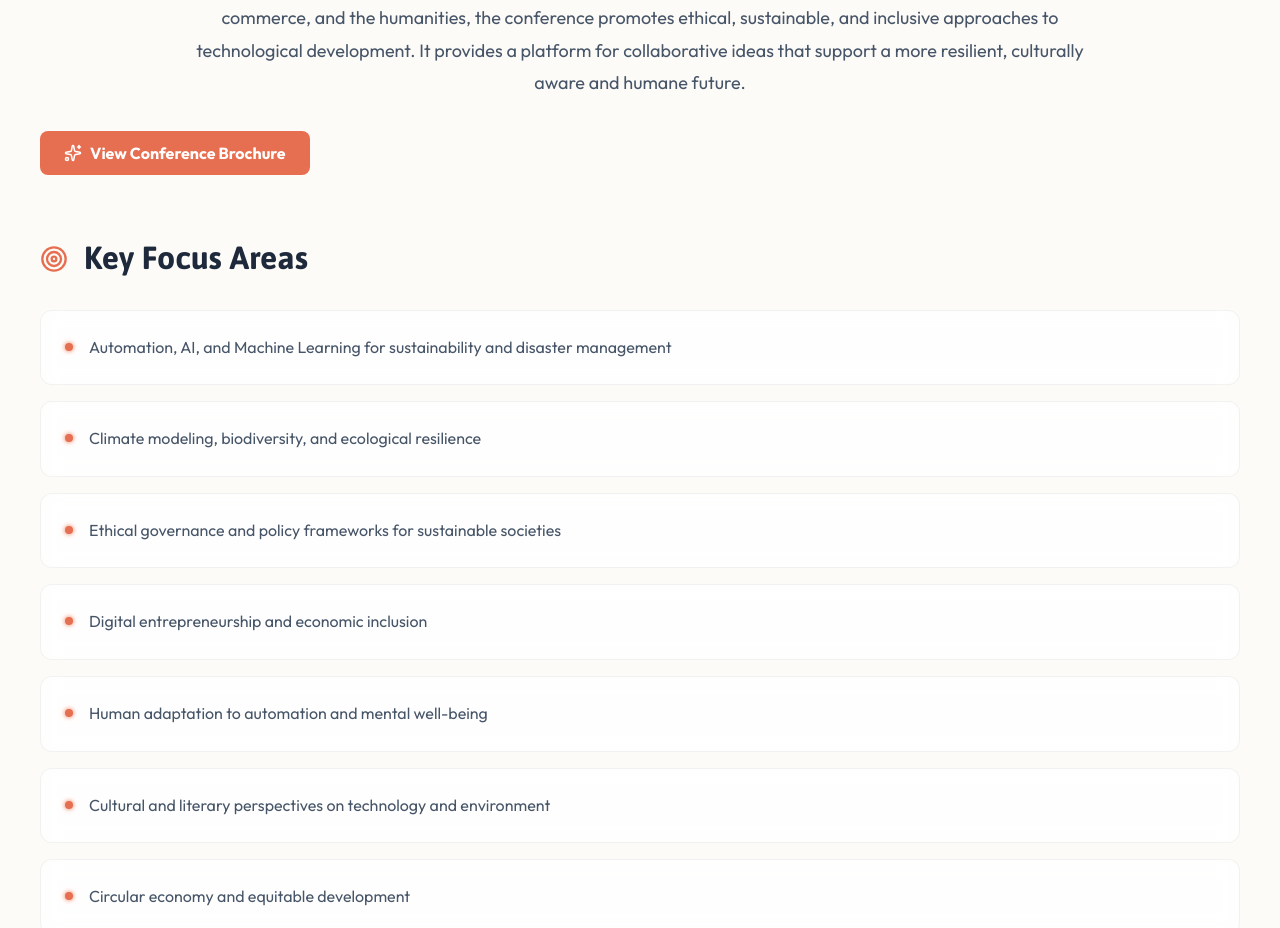
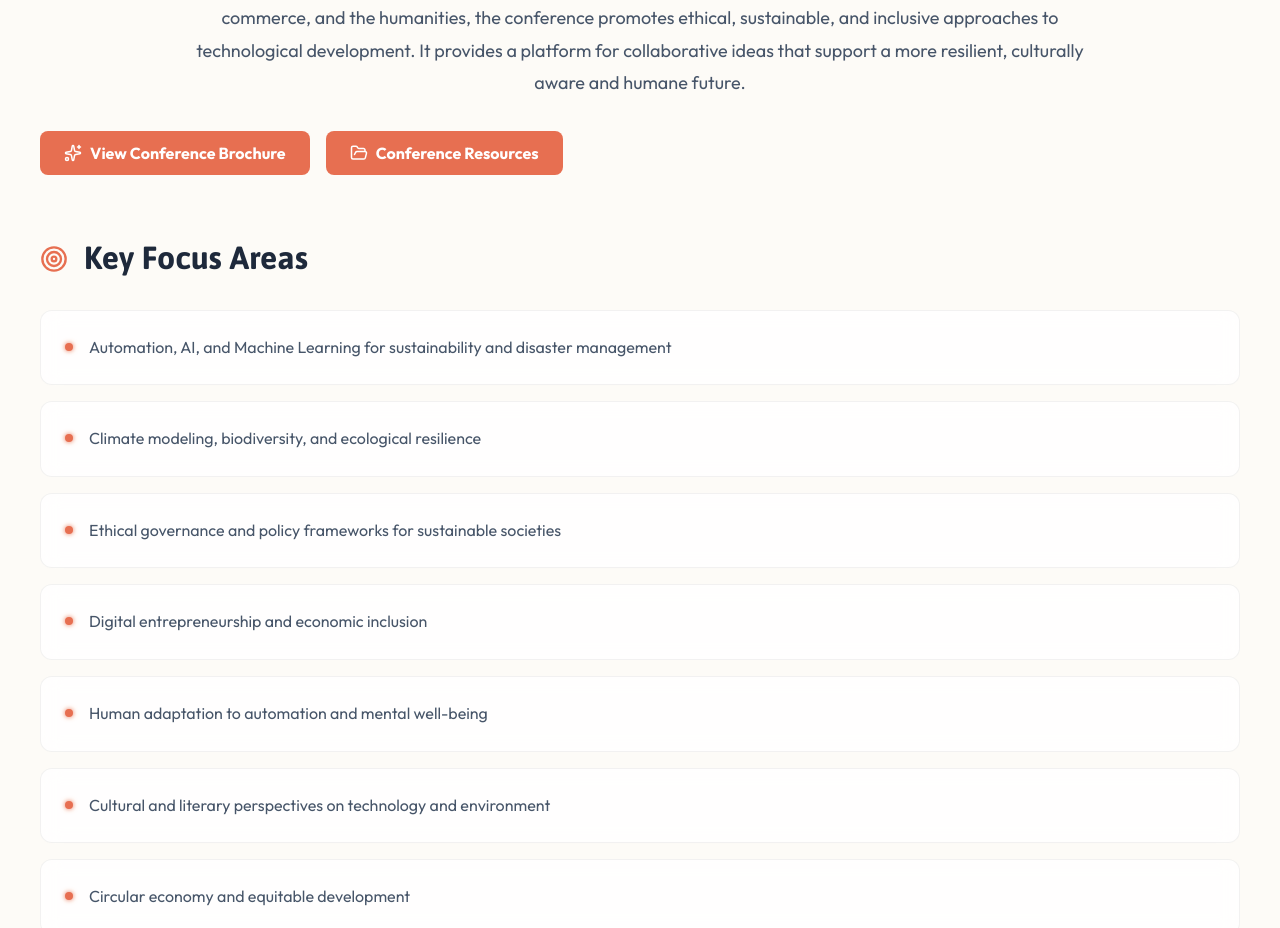
Before and after one commit to nishaj0/hm_college_confrence_webiste, a React (Vite) app: page / in a window 1280 px wide. Shown: the part 1380-2308 px from the top of the page. Built offline with nearby package versions, Linux system fonts and the light colour scheme.

Commit message:
feat: add resources folder button

```diff
--- a/src/components/About/About.tsx
+++ b/src/components/About/About.tsx
@@ -1,7 +1,7 @@
 import { motion } from 'framer-motion';
 import { useInView } from 'framer-motion';
 import { useRef } from 'react';
-import { Sparkles, Target, Lightbulb } from 'lucide-react';
+import { Sparkles, Target, Lightbulb, FolderOpen } from 'lucide-react';
 import styles from './About.module.css';
 
 export default function About() {
@@ -50,10 +50,14 @@ export default function About() {
             aware and humane future.
           </p>
 
-          <div style={{ marginTop: '2rem' }}>
+          <div style={{ marginTop: '2rem', display: 'flex', gap: '1rem', flexWrap: 'wrap' }}>
             <a href="/call-for-papers.jpeg" target="_blank" rel="noopener noreferrer" className={styles.primaryBtn} style={{ display: 'inline-flex', alignItems: 'center', gap: '0.5rem', padding: '0.75rem 1.5rem', backgroundColor: 'var(--primary)', color: 'white', borderRadius: '0.5rem', textDecoration: 'none', fontWeight: 'bold' }}>
               <Sparkles size={18} />
               View Conference Brochure
+            </a>
+            <a href="https://drive.google.com/drive/folders/18XZbwL0cIdK_R_MpAc8Hwj7wqYpAiqMS" target="_blank" rel="noopener noreferrer" className={styles.primaryBtn} style={{ display: 'inline-flex', alignItems: 'center', gap: '0.5rem', padding: '0.75rem 1.5rem', backgroundColor: 'var(--primary)', color: 'white', borderRadius: '0.5rem', textDecoration: 'none', fontWeight: 'bold' }}>
+              <FolderOpen size={18} />
+              Conference Resources
             </a>
           </div>
         </motion.div>
```
